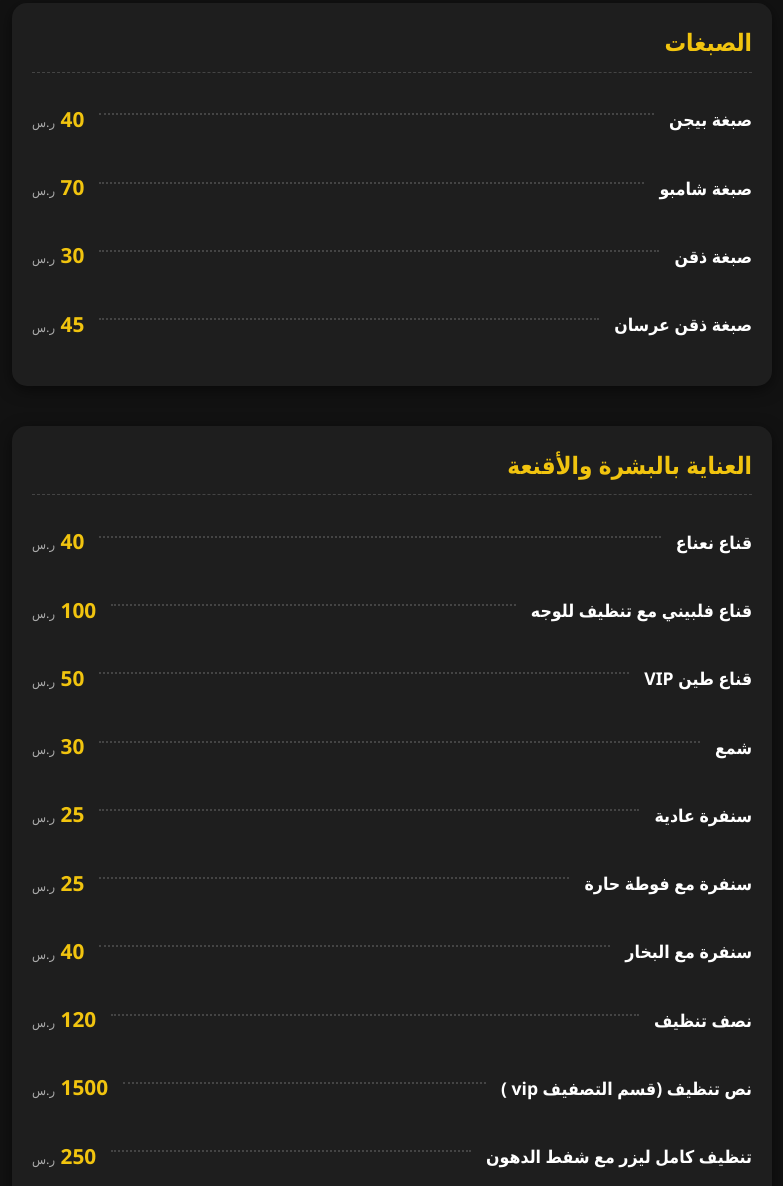
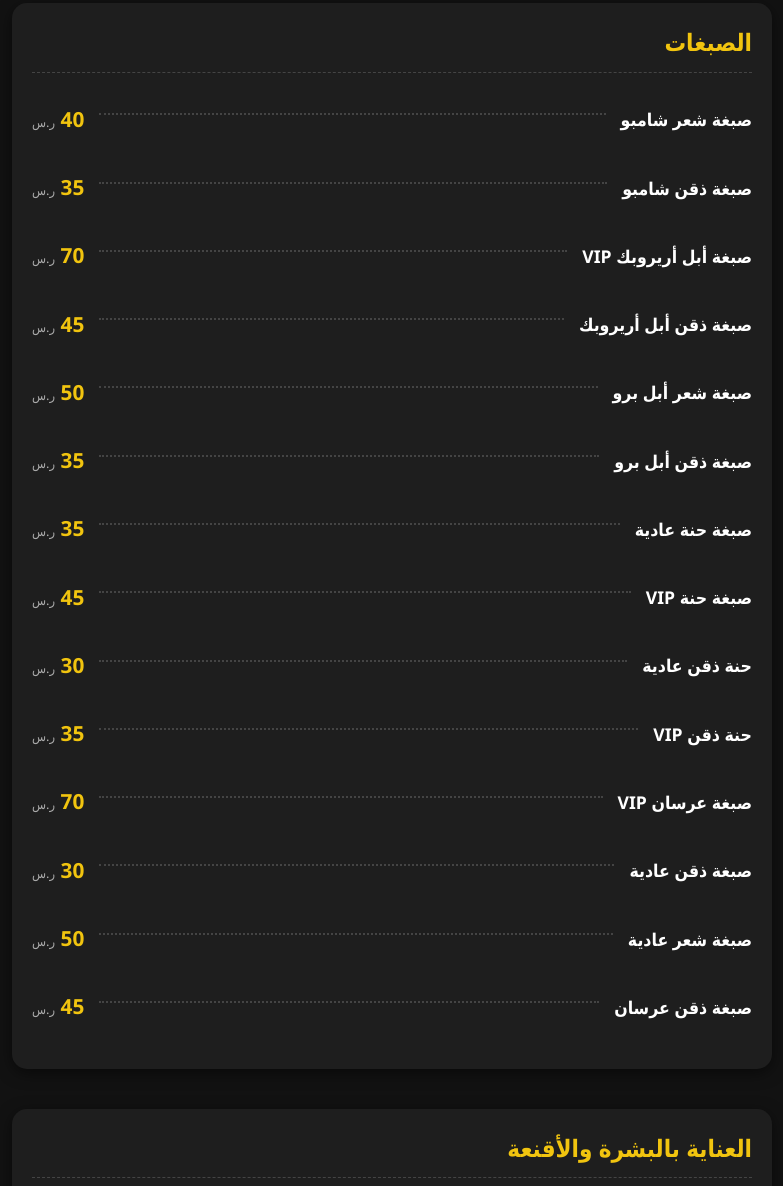
Before and after one commit to A7m721/menu-alfaris, a plain HTML site: page index.html in a window 1280 px wide. Shown: the part 926-2112 px from the top of the page, without its empty margins (248-1031 px from the left). Drawn offline with Linux system fonts and the light colour scheme.

Commit message:
Update index.html
dd

```diff
--- a/index.html
+++ b/index.html
@@ -242,7 +242,7 @@
         <div class="footer-info">
             <p><span>إدارة:</span> ياسر العوضي</p>
             <p><span>العنوان:</span> بحره وحدا، المملكة العربية السعودية</p>
-            <p><span>رقم الهاتف:</span> <a href="tel:0560733979">0560733979</a></p>
+            <p><span>رقم الهاتف:</span> <a href="tel:0560733979">0560733979</a><br><a href="tel:0545636647">0545636647</a></p>
         </div>
 
         <!-- حقوق المصمم -->
@@ -256,7 +256,7 @@
             {
                 category: "الحلاقة والقص",
                 items:[
-                    { name: "حلاقة شعر + ذقن", price: 50 },
+                    { name: "حلاقة شعر + ذقن نحته", price: 50 },
                     { name: "حلاقة شعر مدرج", price: 25 },
                     { name: "حلاقة ذقن تحديد", price: 25 },
                     { name: "حلاقة ذقن سكسوكة", price: 25 },
@@ -268,9 +268,19 @@
             {
                 category: "الصبغات",
                 items:[
-                    { name: "صبغة بيجن", price: 40 },
-                    { name: "صبغة شامبو", price: 70 },
-                    { name: "صبغة ذقن", price: 30 },
+                    { name: " صبغة شعر شامبو ", price: 40 },
+                    { name: "صبغة ذقن شامبو", price: 35 },
+                    { name: "صبغة أبل أريروبك VIP", price: 70 },
+                   { name: "صبغة ذقن أبل أريروبك ", price: 45 },
+                   { name: "صبغة شعر أبل برو", price: 50 },
+                   { name: "صبغة ذقن أبل برو", price: 35 },
+                   { name: "صبغة حنة عادية", price: 35 },
+                   { name: "صبغة حنة VIP", price: 45 },
+                   { name: "حنة ذقن عادية ", price: 30 },
+                   { name: "حنة ذقن VIP ", price: 35 },
+                   { name: " صبغة عرسان  VIP ", price: 70 },
+                   { name: "صبغة ذقن عادية  ", price: 30 },
+                   { name: " صبغة شعر عادية   ", price: 50 },
                     { name: "صبغة ذقن عرسان", price: 45 }
                 ]
             },
@@ -281,12 +291,14 @@
                     { name: "قناع فلبيني مع تنظيف للوجه", price: 100 },
                     { name: "قناع طين VIP", price: 50 },
                     { name: "شمع", price: 30 },
-                    { name: "سنفرة عادية", price: 25 },
-                    { name: "سنفرة مع فوطة حارة", price: 25 },
-                    { name: "سنفرة مع البخار", price: 40 },
+                    { name: "صنفرة عادية", price: 25 },
+
+                    { name: "صنفرة مع البخار", price: 40 },
                     { name: "نصف تنظيف", price: 120 },
-                    { name: "نص تنظيف (قسم التصفيف vip )", price: 1500 },
-                    { name: "تنظيف كامل ليزر مع شفط الدهون", price: 250 }
+                    { name: "نصف تنظيف (قسم التصفيف vip )", price: 150 },
+                 { name: "تنظيف كامل بإستخدام جهاز هيدروفيشل", price: 300 },
+                    { name: "تنظيف كامل ليزر مع شفط الدهون", price: 200 }
+
                 ]
             },
             {
@@ -295,7 +307,8 @@
                     { name: "معالج للقشرة", price: 150 },
                     { name: "معالج للشعر", price: 150 },
                     { name: "بروتين للشعر", price: 300 },
-                    { name: "حمام مغربي", price: 300 },
+                    { name: "حمام مغربي عادي", price: 150 },
+                   { name: "حمام مغربي ملكي", price: 300 },
                     { name: "حمام زيت عادي", price: 30 },
                     { name: "حمام زيت مع الجهاز", price: 80 }
                 ]
```
